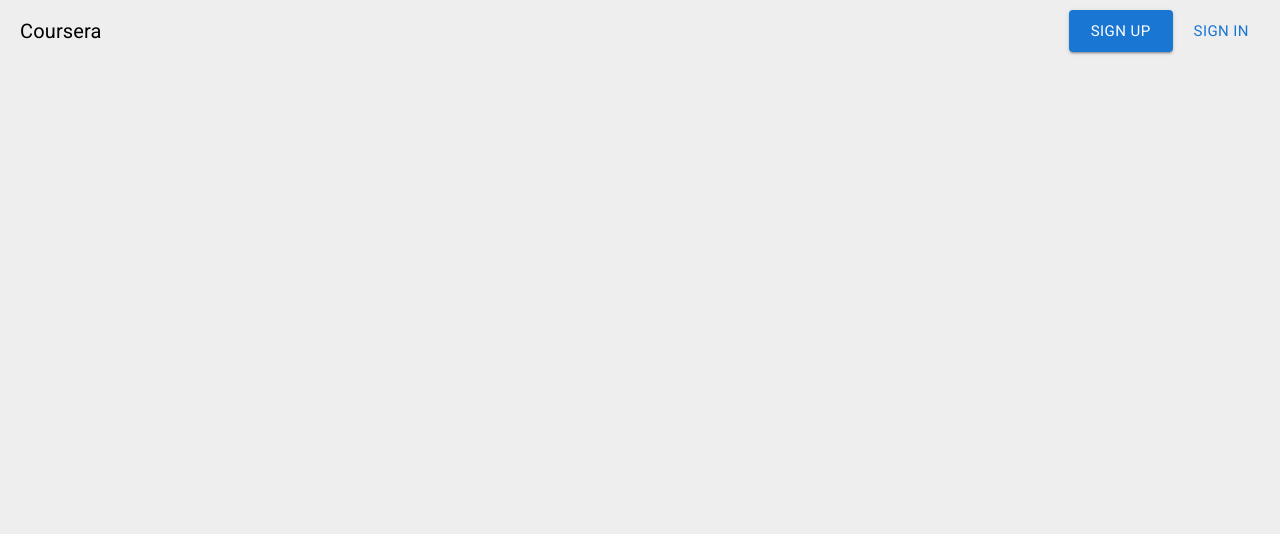
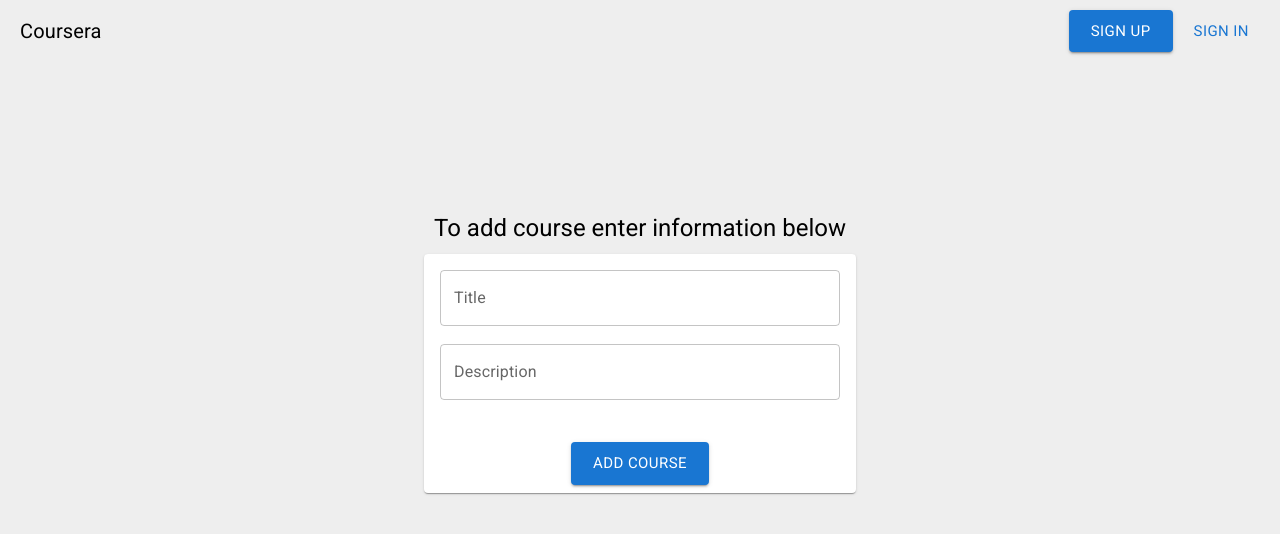
Before and after one commit to Shravan-Chaudhary/courses-frontend, a React (Vite) app: page /addcourse in a window 1280 px wide. Shown: the top 534 px of the page. Built offline with nearby package versions, Linux system fonts and the light colour scheme.

Commit message:
create addCourse component

```diff
--- a/package.json
+++ b/package.json
@@ -13,6 +13,7 @@
     "@emotion/react": "^11.11.1",
     "@emotion/styled": "^11.11.0",
     "@fontsource/roboto": "^5.0.8",
+    "@mui/icons-material": "^5.14.12",
     "@mui/material": "^5.14.12",
     "react": "^18.2.0",
     "react-dom": "^18.2.0",
--- a/src/AddCourse.jsx
+++ b/src/AddCourse.jsx
@@ -0,0 +1,42 @@
+import Button from '@mui/material/Button'
+import TextField from '@mui/material/TextField'
+import { Card, CardActions, CardContent, Typography } from '@mui/material'
+
+
+function AddCourse () {
+  return (
+    <div style={{
+      display: 'flex',
+      flexDirection: 'column',
+      justifyContent: 'center',
+      alignItems:'center',
+      paddingTop: 150
+    }}>
+      <div>
+        <Typography variant={'h5'}>To add course enter information below</Typography>
+      </div>
+
+      <div style={{
+        marginTop: 10
+      }}>
+        <Card>
+          <CardContent sx={{ minWidth: 400 }}>
+            <TextField fullWidth id="outlined-basic" label="Title" variant="outlined" />
+            <br/><br/>
+            <TextField fullWidth id="outlined-basic" label="Description" variant="outlined" />
+            <br/><br/>
+          </CardContent>
+          <CardActions sx={{
+            display: 'flex',
+            justifyContent: 'center',
+            alignItems: 'center'
+          }}>
+            <Button size={'large'} variant="contained">Add Course</Button>
+          </CardActions>
+        </Card>
+      </div>
+    </div>
+  )
+}
+
+export default AddCourse
--- a/src/App.jsx
+++ b/src/App.jsx
@@ -3,6 +3,8 @@ import '@fontsource/roboto/400.css'
 import SignUp from './SignUp.jsx'
 import AppBar from './AppBar.jsx'
 import SingIn from './SignIn.jsx'
+import AddCourse from './AddCourse.jsx'
+
 
 function App() {
   return (
@@ -14,6 +16,7 @@ function App() {
       <Router>
         <AppBar />
         <Routes>
+          <Route path='/addcourse' element={<AddCourse />} />
           <Route path='/signup' element={<SignUp />} />
           <Route path='/signin' element={<SingIn />} />
         </Routes>
```
Also changed, not shown: 1 other file (tests, documents, lock files or other folders).
